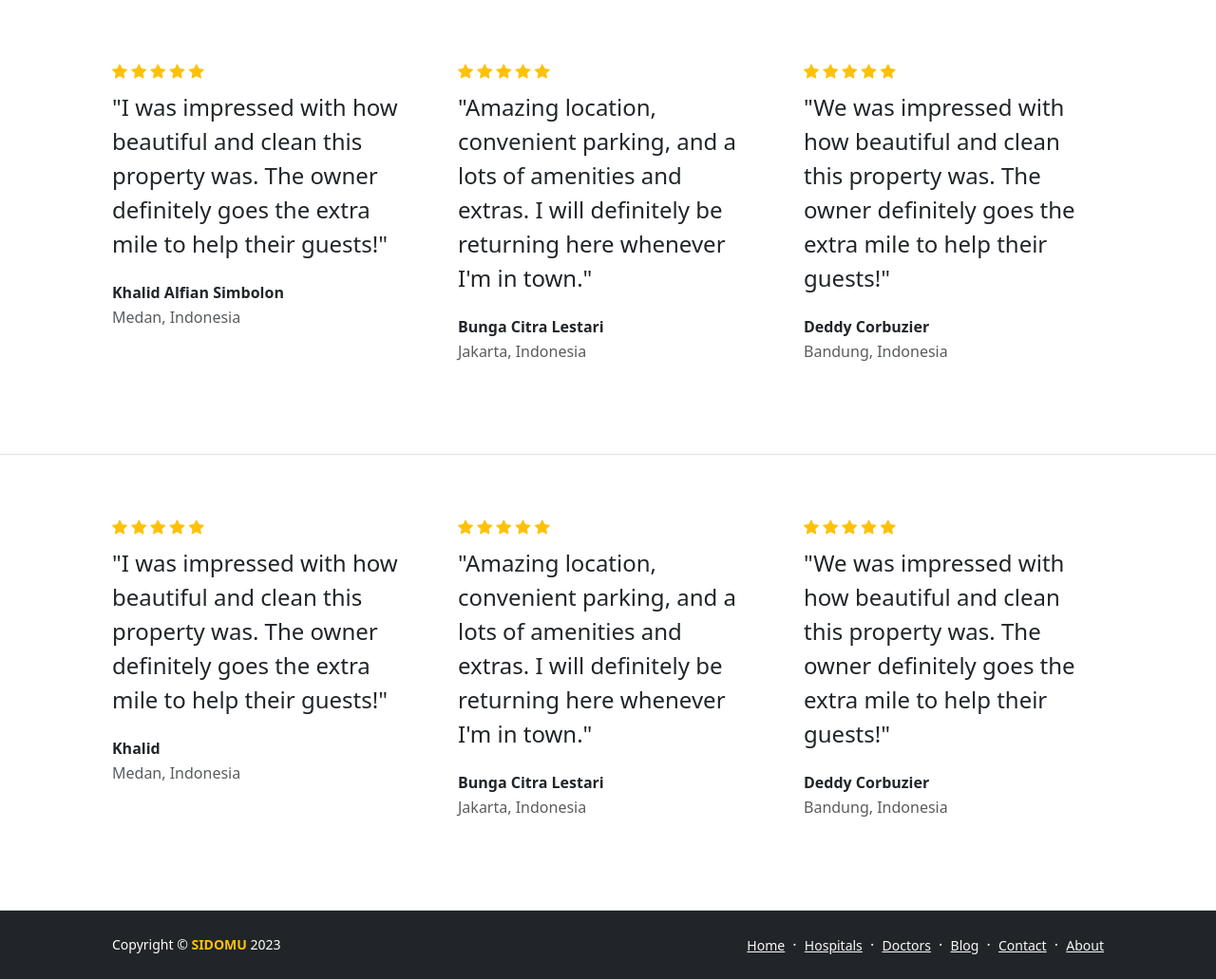
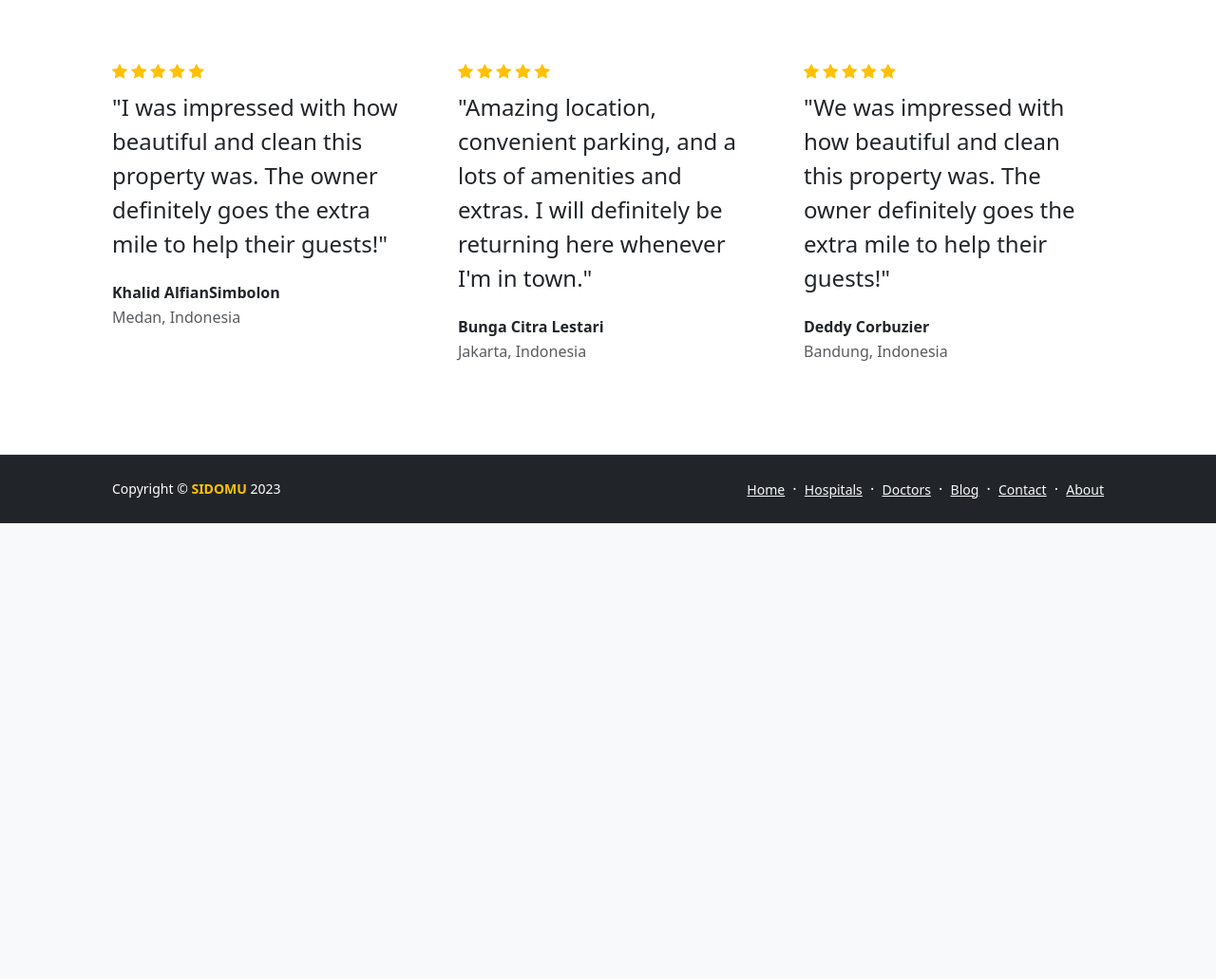
Before and after one commit to foxxesource/SIDOMU, a Flask app: page /hospital1 in a window 1280 px wide. Shown: the part 1433-2464 px from the top of the page at 95% size. After the commit the page ends 1984 px from the top, so only its background shows below. Run offline with Flask 3, Linux system fonts and the light colour scheme.

Commit message:
changing card review

```diff
--- a/templates/hospitals-item.html
+++ b/templates/hospitals-item.html
@@ -108,59 +108,7 @@
                         </span>
                         <p class="fs-4 mb-4 mt-2 fw-light">"I was impressed with how beautiful and clean
                             this property was. The owner definitely goes the extra mile to help their guests!"</p>
-                        <h6 class="fw-bold mb-1">Khalid Alfian Simbolon</h6>
-                        <p class="fw-light mb-0 text-muted">Medan, Indonesia</p>
-                    </div>
-                </div>
-                <div class="col-lg-4">
-                    <div class="text-left mb-5">
-                        <span class="text-warning fs-6">
-                            <i class="bi bi-star-fill"></i>
-                            <i class="bi bi-star-fill"></i>
-                            <i class="bi bi-star-fill"></i>
-                            <i class="bi bi-star-fill"></i>
-                            <i class="bi bi-star-fill"></i>
-                        </span>
-                        <p class="fs-4 mb-4 mt-2 fw-light">"Amazing location, convenient parking, and a
-                            lots of amenities and extras. I will definitely be returning here whenever I'm in town."
-                        </p>
-                        <h6 class="fw-bold mb-1">Bunga Citra Lestari</h6>
-                        <p class="fw-light mb-0 text-muted">Jakarta, Indonesia</p>
-                    </div>
-                </div>
-                <div class="col-lg-4">
-                    <div class="text-left mb-5">
-                        <span class="text-warning fs-6">
-                            <i class="bi bi-star-fill"></i>
-                            <i class="bi bi-star-fill"></i>
-                            <i class="bi bi-star-fill"></i>
-                            <i class="bi bi-star-fill"></i>
-                            <i class="bi bi-star-fill"></i>
-                        </span>
-                        <p class="fs-4 mb-4 mt-2 fw-light">"We was impressed with how beautiful and clean
-                            this property was. The owner definitely goes the extra mile to help their guests!"</p>
-                        <h6 class="fw-bold mb-1">Deddy Corbuzier</h6>
-                        <p class="fw-light mb-0 text-muted">Bandung, Indonesia</p>
-                    </div>
-                </div>
-            </div>
-        </div>
-    </section>
-    <section class="py-5 bg-white border-bottom">
-        <div class="container px-5 mt-3">
-            <div class="row gx-5">
-                <div class="col-lg-4">
-                    <div class="text-left mb-5">
-                        <span class="text-warning fs-6">
-                            <i class="bi bi-star-fill"></i>
-                            <i class="bi bi-star-fill"></i>
-                            <i class="bi bi-star-fill"></i>
-                            <i class="bi bi-star-fill"></i>
-                            <i class="bi bi-star-fill"></i>
-                        </span>
-                        <p class="fs-4 mb-4 mt-2 fw-light">"I was impressed with how beautiful and clean
-                            this property was. The owner definitely goes the extra mile to help their guests!"</p>
-                        <h6 class="fw-bold mb-1">Khalid</h6>
+                        <h6 class="fw-bold mb-1">Khalid AlfianSimbolon</h6>
                         <p class="fw-light mb-0 text-muted">Medan, Indonesia</p>
                     </div>
                 </div>
```
